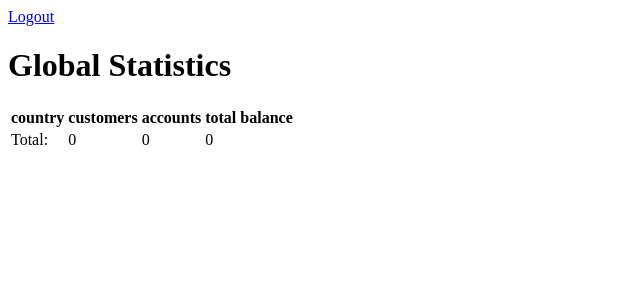
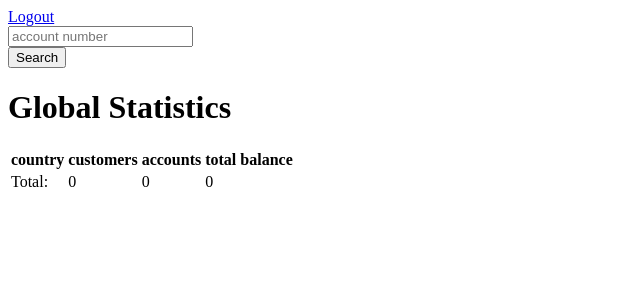
Before and after one commit to sthao8/bank, a Flask app: page / in a window 1280 px wide. Shown: the top 300 px of the page, without its empty margins (0-640 px from the left). Run offline with Flask 3, Linux system fonts and the light colour scheme; the visitor is signed in with stand-in values (Sample User, id 1); data that the repository does not hold is empty; parts of the project's set-up code (start-up, migrations or seed data) failed here and were passed over.

Commit message:
both searches functional

```diff
--- a/app.py
+++ b/app.py
@@ -2,7 +2,7 @@ from flask import Flask, flash, render_template, request, session, url_for, redi
 from flask_login import LoginManager, login_user, login_required, logout_user, current_user
 from flask_migrate import Migrate, upgrade
 from flask_sqlalchemy import SQLAlchemy
-from sqlalchemy import select, func, desc
+from sqlalchemy import select, func, desc, asc
 from sqlalchemy.orm import joinedload
 
 from models import (
@@ -16,7 +16,7 @@ from models import (
     seed_data,
     seed_users
 )
-from views.forms import LoginForm
+from views.forms import LoginForm, SearchAccountForm, SearchCustomerForm
 
 
 app = Flask(__name__)
@@ -25,6 +25,11 @@ app.config.from_object('config.Config')
 db.app = app
 db.init_app(app)
 migrate = Migrate(app, db)
+
+@app.context_processor
+def context_processor():
+    search_account_form = SearchAccountForm()
+    return dict(search_account_form=search_account_form)
 
 login_manager = LoginManager(app)
 login_manager.login_view = "login"
@@ -56,7 +61,7 @@ def logout():
 @app.route("/", methods=["GET"])
 @login_required
 def index():
-    country_results = db.session.execute(
+    country_stats = db.session.execute(
         select(
             Country.name,
             func.count(func.distinct(Customer.id)).label("number_of_customers"),
@@ -65,23 +70,13 @@ def index():
             .join(Customer, Customer.country==Country.country_code)
             .join(Account, Account.customer_id==Customer.id)
             .group_by(Customer.country)
-            .order_by("sum_of_accounts")
+            .order_by(desc("sum_of_accounts"))
     ).all()
 
-    country_stats = [
-        {
-            "country": name,
-            "number_of_customers": number_of_customers,
-            "number_of_accounts": number_of_accounts,
-            "sum_of_accounts": sum_of_accounts
-        }
-        for (name, number_of_customers, number_of_accounts, sum_of_accounts) in country_results
-    ]
-
     global_stats = {
-        "number_of_customers": sum([country["number_of_customers"] for country in country_stats]),
-        "number_of_accounts": sum([country["number_of_accounts"] for country in country_stats]),
-        "sum_of_accounts": sum([country["sum_of_accounts"] for country in country_stats])
+        "number_of_customers": sum([country.number_of_customers for country in country_stats]),
+        "number_of_accounts": sum([country.number_of_accounts for country in country_stats]),
+        "sum_of_accounts": sum([country.sum_of_accounts for country in country_stats])
     }
 
     return render_template(
@@ -90,16 +85,54 @@ def index():
         global_stats=global_stats
     )
 
+@app.route("/search-account-number", methods=["POST"])
+@login_required
+def search_account_number():
+    form = SearchAccountForm()
+
+    if form.validate_on_submit():
+        customer = db.session.execute(
+            select(Customer)
+            .join(Account, Customer.id==Account.id)
+            .where(Customer.id==form.search_account_number.data)
+        ).one_or_none()
+
+        if customer:
+            print(customer)
+            return redirect(url_for("customer_page", customer_id=customer.Customer.id))
+        else:
+            flash("No results found!")
+            return redirect(url_for("search_customer"))
+    #TODO actually decide what to do here if they can't validate. maybe front end validation beforehands and then??
+    return render_template("404.html")
+
+@app.route("/search-customer", methods=["GET", "POST"])
+@login_required
+def search_customer():
+    #TODO i think add ability to sort and paginate
+    form = SearchCustomerForm()
+
+    customers = None
+
+    if form.validate_on_submit():
+        customers = Customer.query.filter(
+            func.lower(Customer.first_name)==form.search_first_name.data.lower(),
+            func.lower(Customer.last_name)==form.search_last_name.data.lower(),
+            func.lower(Customer.city)==form.search_city.data.lower()
+        ).all()
+
+    return render_template("search_customer.html", form=form, customers=customers)
+
 @app.route("/country-page/<country>", methods=["GET"])
 @login_required
 def country_page(country):
     countries = db.session.execute(select(Country.name)).scalars().all()
 
     if country in countries:
-        country_customers_results = db.session.execute(
+        country_customers = db.session.execute(
             select(
             Customer,
-            func.count(Account.id),
+            func.count(Account.id).label("number_of_accounts"),
             func.sum(Account.balance).label("sum_of_accounts"))
             .join(Account, Account.customer_id==Customer.id)
             .join(Country, Country.country_code==Customer.country)
@@ -109,18 +142,10 @@ def country_page(country):
             .limit(10)
         ).all()
 
-        country_customers = [
-            {
-            "customer": customer,
-            "number_of_accounts": number_of_accounts,
-            "sum_of_accounts": sum_of_accounts}
-            for (customer, number_of_accounts, sum_of_accounts) in country_customers_results
-        ]
-
         return render_template(
-        "country_page.html",
-        country=country,
-        country_customers=country_customers)
+            "country_page.html",
+            country=country,
+            country_customers=country_customers)
 
     else:
         return render_template("404.html")
@@ -142,6 +167,7 @@ def customer_page(customer_id):
 @app.route("/account/<account_id>", methods=["GET"])
 @login_required
 def account_page(account_id):
+    #TODO Like ajax fetch this in html OR something
     account = Account.query.filter_by(id=account_id).one_or_none()
     if account:
         transactions = Transaction.query.filter_by(account_id=account_id).order_by(Transaction.timestamp.desc()).all()
--- a/templates/base.html
+++ b/templates/base.html
@@ -9,6 +9,15 @@
         {% if current_user.is_authenticated %}
             <a href="{{ url_for('logout') }}">Logout</a>
         {% endif %}
+
+        <form action="{{ url_for('search_account_number') }}" method="post">
+            {{ search_account_form.hidden_tag() }}
+            {{ search_account_form.search_account_number() }}
+            <div>
+                {{ search_account_form.submit() }}
+            </div>
+        </form>
+
         <header>
             {% if get_flashed_messages() %}
                 <div role="alert">
--- a/templates/customer_page.html
+++ b/templates/customer_page.html
@@ -31,7 +31,7 @@
             <tbody>
                 {% for account in customer.accounts %}
                 <tr>
-                    <td> {{ account.id }} </td>
+                    <td><a href="{{ url_for('account_page', account_id=account.id) }}"> {{ account.id }} </a></td>
                     <td> {{ account.account_type }} </td>
                     <td> {{ account.balance }} </td>
                 </tr>
--- a/templates/index.html
+++ b/templates/index.html
@@ -17,10 +17,10 @@
         </thead>
         {% for country in country_stats %}
             <tr>
-                <td><a href="{{ url_for('country_page', country=country['country']) }}">{{ country["country"] }}</a></td>
-                <td> {{ country["number_of_customers"] }} </td>
-                <td> {{ country["number_of_accounts"] }} </td>
-                <td> {{ country["sum_of_accounts"] }} </td>
+                <td><a href="{{ url_for('country_page', country=country.name) }}">{{ country.name }}</a></td>
+                <td> {{ country.number_of_customers }} </td>
+                <td> {{ country.number_of_accounts }} </td>
+                <td> {{ country.sum_of_accounts }} </td>
             </tr>
         {% endfor %}
 
--- a/templates/login.html
+++ b/templates/login.html
@@ -23,7 +23,7 @@
                 <span>{{ form.password.errors[0] }}</span>
             {% endif %}
         </div>
-            <input type="submit" value="Submit">
+            {{ form.submit() }}
         </div>
     </form>
 
--- a/views/forms.py
+++ b/views/forms.py
@@ -1,6 +1,20 @@
 from flask_wtf import FlaskForm
-from wtforms import Form, StringField, EmailField, PasswordField, BooleanField, TextAreaField
-from wtforms.validators import InputRequired, Email, Length, EqualTo
+from wtforms import (
+    Form,
+    StringField,
+    EmailField,
+    PasswordField,
+    BooleanField,
+    TextAreaField,
+    IntegerField,
+    SubmitField)
+from wtforms.validators import (
+    InputRequired,
+    Email,
+    Length,
+    EqualTo,
+    NumberRange,
+    Regexp)
 
 class LoginForm(FlaskForm):
     email = EmailField(
@@ -18,3 +32,55 @@ class LoginForm(FlaskForm):
             Length(min=8, max=32, message="Password between 8 and 32 characters")
         ]
     )
+    submit = SubmitField("Login")
+
+class SearchAccountForm(FlaskForm):
+    search_account_number = StringField(
+        "account number",
+        render_kw={
+            "size": 20,
+            "placeholder": "account number",
+            "autocomplete": "off",
+            "pattern": r'^\d+$',
+            "title": "Only numbers allowed for account number",
+            "required": True,
+        },
+        validators=[
+            InputRequired(),
+            Regexp(r'^\d+$', message="Only numbers allowed for account number")
+        ]
+    )
+    submit = SubmitField("Search")
+
+class SearchCustomerForm(FlaskForm):
+    search_first_name = StringField(
+        "first name",
+        id="search_first_name",
+        render_kw={"placeholder": "first name", "size": 20}, # you can even put css classes here
+        validators=[
+            InputRequired(),
+            Length(min=2)
+        ]
+    )
+
+    search_last_name = StringField(
+        "last name",
+        id="search_last_name",
+        render_kw={"placeholder": "last name", "size": 20}, # you can even put css classes here
+        validators=[
+            InputRequired(),
+            Length(min=2)
+        ]
+    )
+
+    search_city = StringField(
+        "city",
+        id="search_city",
+        render_kw={"placeholder": "city", "size": 20},
+        validators=(
+            InputRequired(),
+            Length(min=1)
+        )
+    )
+
+    submit = SubmitField("Search")
```
Also changed, not shown: models.py (+7 -3 lines), templates/country_page.html (+6 -4 lines), templates/search_customer.html (added, +55 -0 lines), static/js/search_customer.js (added), 1 other file.
